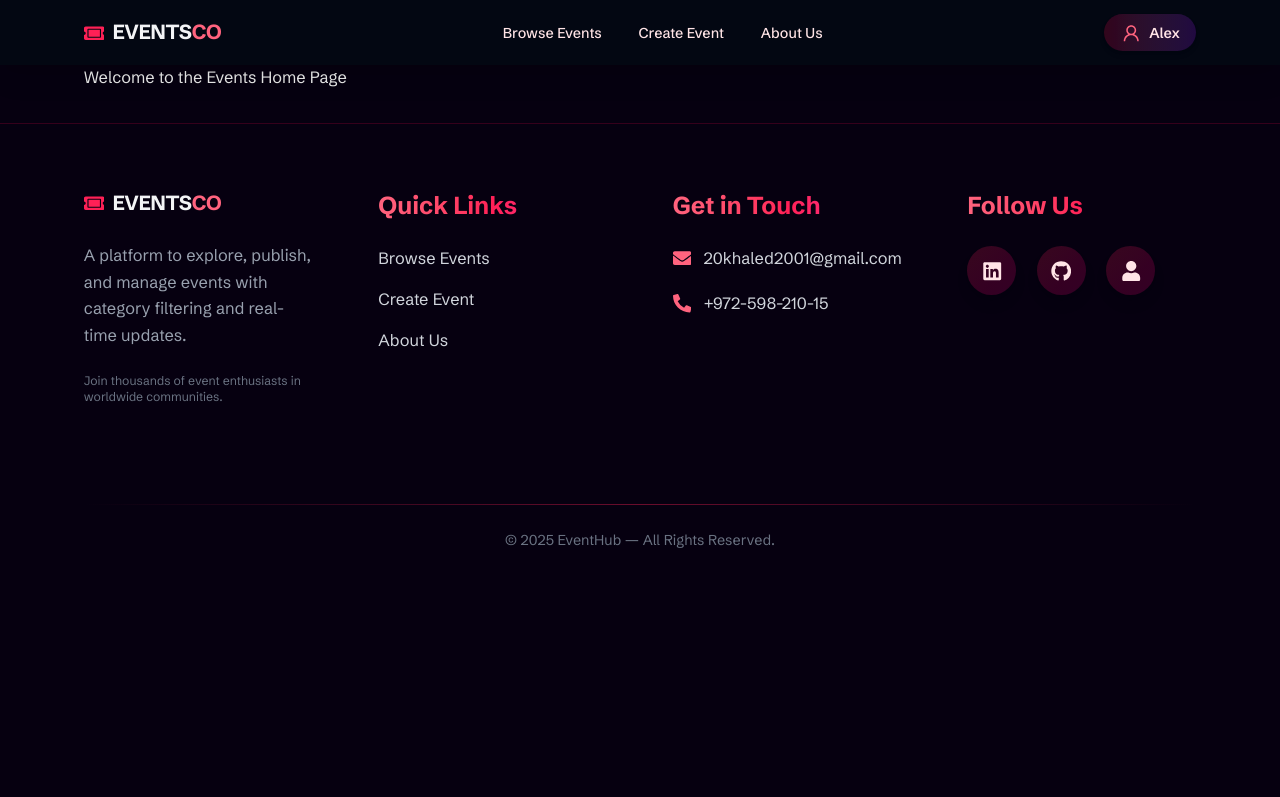
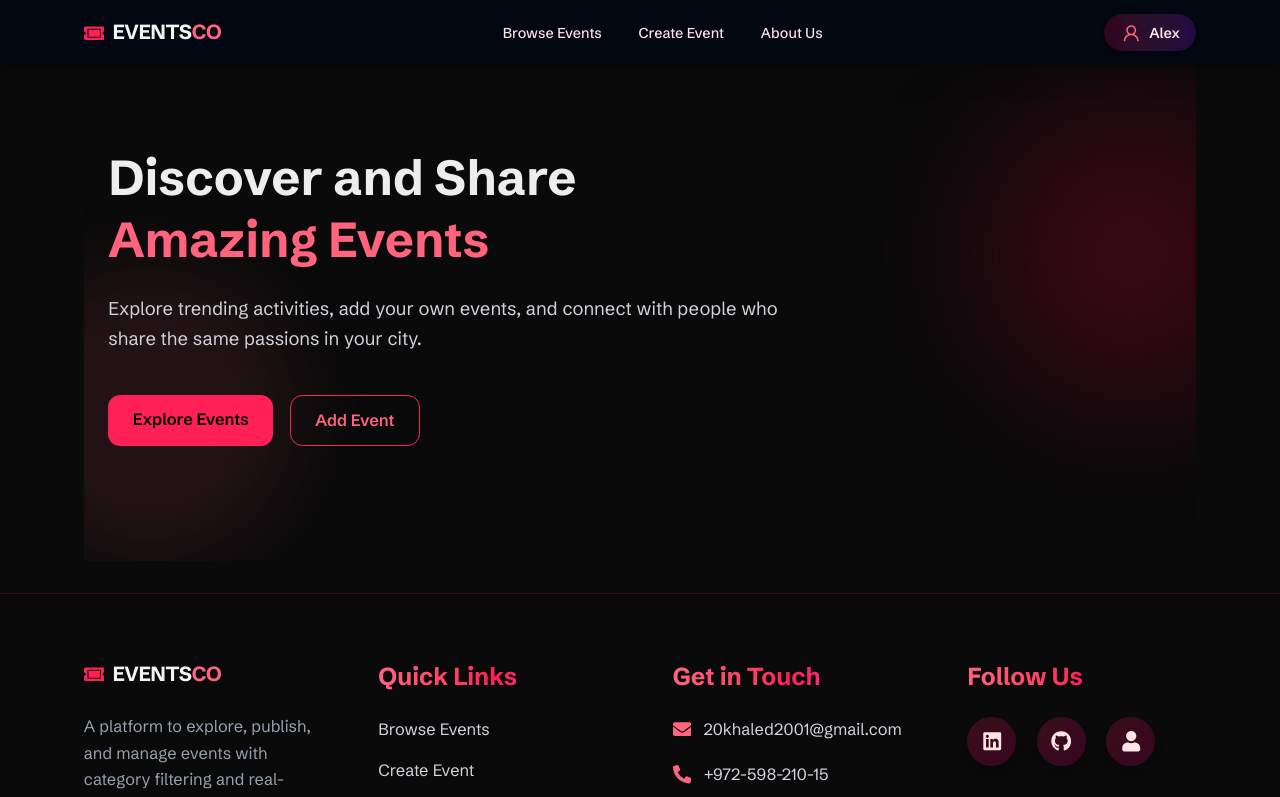
Before and after one commit to khaled-103/events-platform, a Next.js app: page / in a window 1280 px wide. Shown: the top 797 px of the page. Built offline with nearby package versions, Linux system fonts and the light colour scheme.

Commit message:
add basic hero section

```diff
--- a/app/(events)/page.tsx
+++ b/app/(events)/page.tsx
@@ -1,7 +1,9 @@
+import Hero from "@/components/Home/Hero";
+
 export default function Home() {
   return (
     <main className="self-container">
-      <h1>Welcome to the Events Home Page</h1>
+      <Hero />
     </main>
   );
 }
--- a/app/globals.css
+++ b/app/globals.css
@@ -6,28 +6,16 @@
 }
 
 @theme inline {
-  --color-background: var(--background);
-  --color-foreground: var(--foreground);
+  --color-background: #060010;
+  --color-foreground: #ededed;
   --font-schibsted-grotesk: var(--font-schibsted-grotesk);
 }
 
-/* @media (prefers-color-scheme: dark) {
-  :root {
-    --background: #0a0a0a;
-    --foreground: #ededed;
-  }
-} */
 
 html{
   scroll-behavior: smooth;
   font-size: clamp(14px, 1.2vw + 1px, 50px);
 }
-
-body {
-  background: var(--background);
-  color: var(--foreground);
-}
-
 .self-container{
   @apply max-w-6xl mx-auto px-4 md:px-6 lg:px-8;
 }
--- a/app/layout.tsx
+++ b/app/layout.tsx
@@ -21,7 +21,7 @@ export default function RootLayout({
   return (
     <html lang="en">
       <body
-        className={`${schibstedGrotesk.className} antialiased`}
+        className={`${schibstedGrotesk.className} bg-neutral-950 text-foreground antialiased`}
       >
         {children}
       </body>
--- /dev/null
+++ b/components/Home/Hero.tsx
@@ -0,0 +1,48 @@
+export default function Hero() {
+  return (
+    <section className="relative pt-20 pb-28 overflow-hidden">
+      {/* Rose linear glow */}
+      {/* <div className="absolute inset-0 bg-linear-to-b from-rose-500/10 via-transparent to-black opacity-60 pointer-events-none"></div> */}
+
+      <div className="max-w-6xl mx-auto px-6 relative z-10">
+
+        {/* Main content */}
+        <div className="flex flex-col items-start gap-6 max-w-2xl">
+
+          {/* Title */}
+          <h1 className="text-4xl sm:text-5xl font-bold leading-tight">
+            Discover and Share
+            <span className="text-rose-400"> Amazing Events</span>
+          </h1>
+
+          {/* Subtitle */}
+          <p className="text-gray-300 text-lg leading-relaxed">
+            Explore trending activities, add your own events, and connect with people
+            who share the same passions in your city.
+          </p>
+
+          {/* CTA buttons */}
+          <div className="flex gap-4 mt-4">
+            <a
+              href="#events"
+              className="px-6 py-3 bg-rose-500 hover:bg-rose-400 text-black font-semibold rounded-xl transition"
+            >
+              Explore Events
+            </a>
+
+            <a
+              href="/event/new"
+              className="px-6 py-3 bg-transparent border border-rose-500 hover:bg-rose-500/20 text-rose-400 font-semibold rounded-xl transition"
+            >
+              Add Event
+            </a>
+          </div>
+        </div>
+      </div>
+
+      {/* Decorative Rose circle (modern) */}
+      <div className="absolute -right-20 top-10 w-72 h-72 bg-rose-600/20 rounded-full blur-3xl"></div>
+      <div className="absolute -left-20 bottom-0 w-72 h-72 bg-rose-400/10 rounded-full blur-2xl"></div>
+    </section>
+  );
+}
--- a/next.config.ts
+++ b/next.config.ts
@@ -4,7 +4,7 @@ const nextConfig: NextConfig = {
   reactCompiler:true,
   /* config options here */
   experimental:{
-    turbopackFileSystemCacheForDev:true,
+    turbopackFileSystemCacheForDev:false,
   }
 };
 
```
